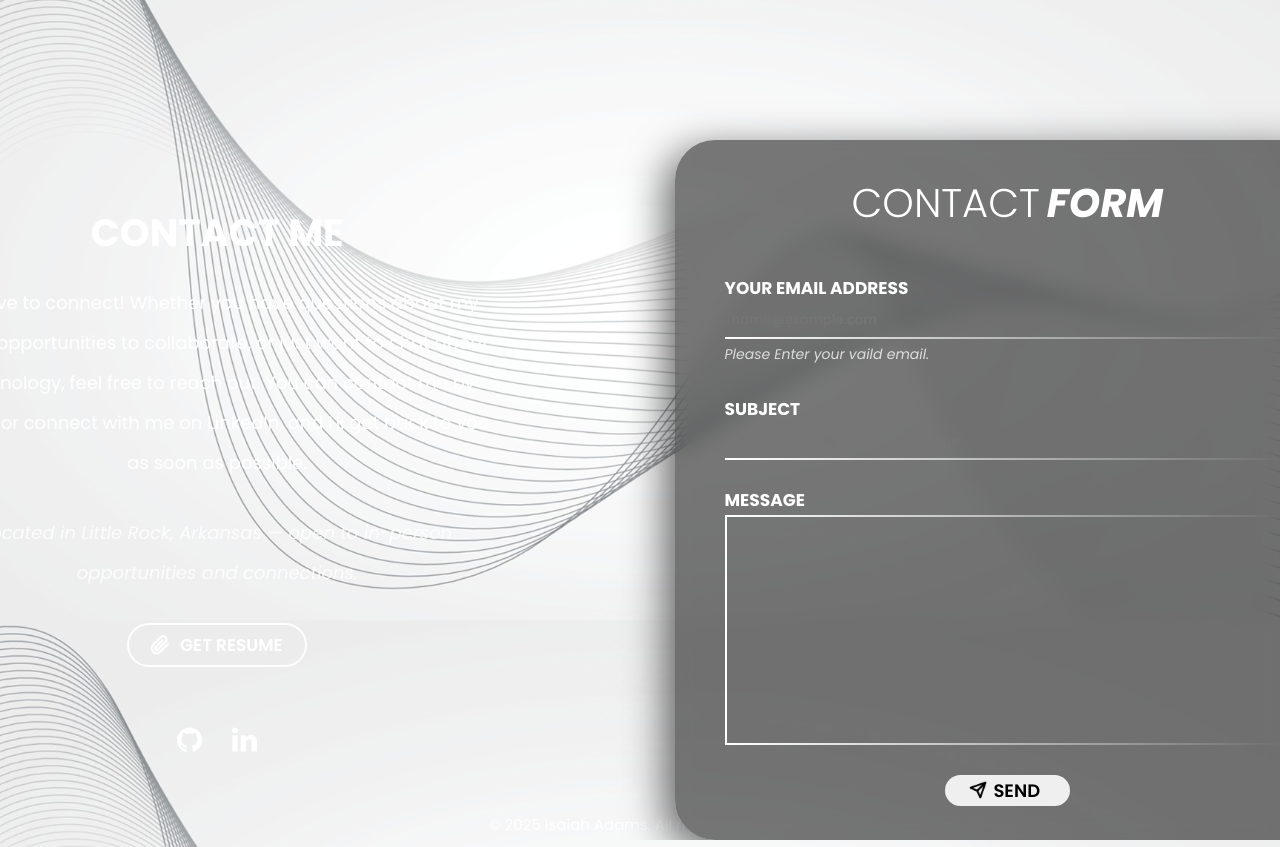
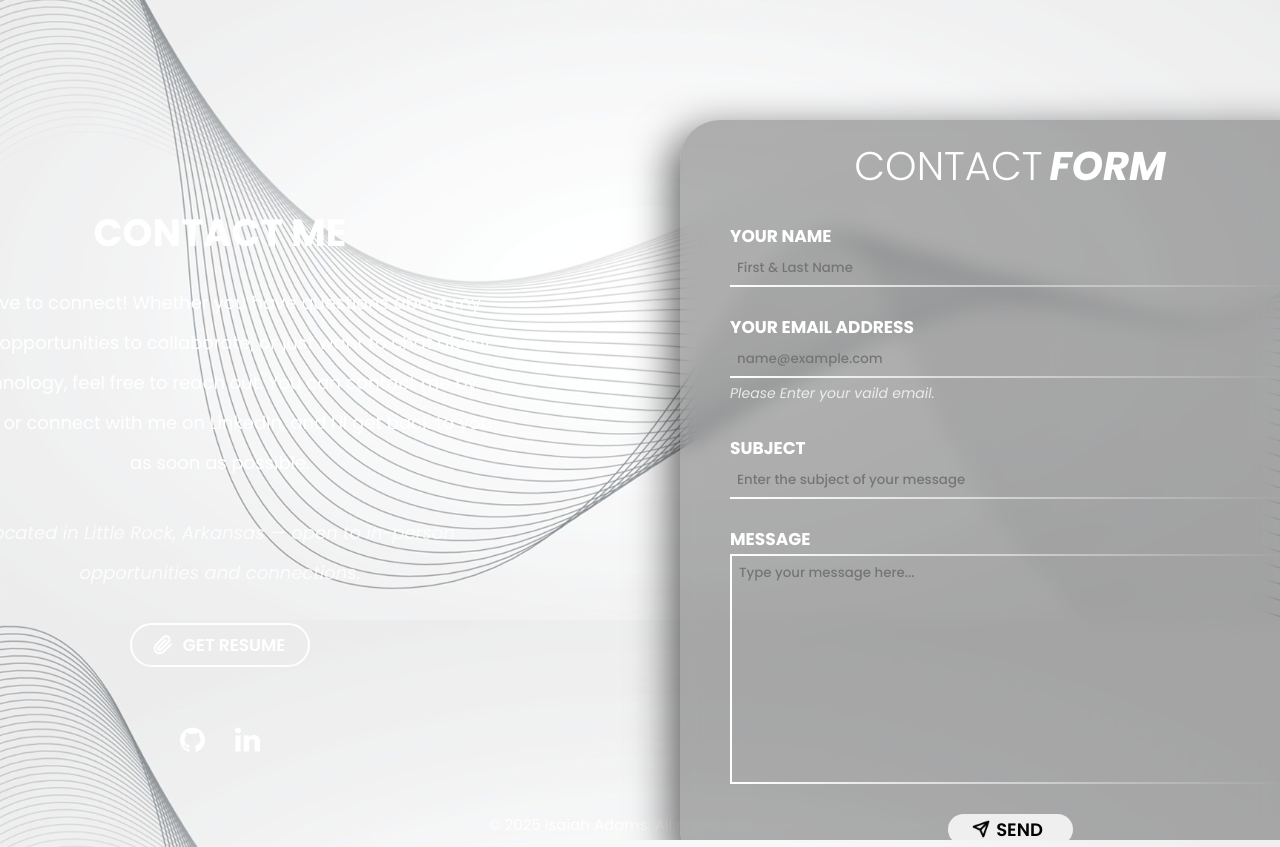
Before and after one commit to iadams1/personal-portfolio, a React (Vite) app: page / in a window 1280 px wide. Shown: the part 3400-4247 px from the top of the page. Built offline with nearby package versions, Linux system fonts and the light colour scheme.

Commit message:
Added emailjs to the site as well as made the configurations for it to work properly. Also, added the Name label in the form.

```diff
--- a/package.json
+++ b/package.json
@@ -10,6 +10,7 @@
     "preview": "vite preview"
   },
   "dependencies": {
+    "@emailjs/browser": "^4.4.1",
     "framer-motion": "^12.23.12",
     "react": "^19.1.1",
     "react-dom": "^19.1.1"
--- a/src/App.css
+++ b/src/App.css
@@ -707,15 +707,16 @@
   }
 
   .contact-grid-form {
-    width: 1500px;
+    width: 1500px auto;
+    height: 750px;
     justify-content: center;
     display: flex;
     flex-direction: column;
-    background-color: #00000087;
+    background-color: #0000004e;
     border-radius: 40px;
     box-shadow: -10px 10px 40px #00000099;
-    padding-top: 8px;
     backdrop-filter: blur(10px);
+    margin-top: -20px;
   }
 
   .contact-form-title {
@@ -723,7 +724,7 @@
     display: flex;
     gap: 7px;
     align-self: center;
-    padding-bottom: 25px;
+    padding-bottom: 10px;
   }
 
   .contact-title-1 {
--- a/src/components/Contact.jsx
+++ b/src/components/Contact.jsx
@@ -1,6 +1,32 @@
 import { motion } from "framer-motion"
+import React, { useRef } from "react"
+import emailjs from "@emailjs/browser"
 
 export const Contact = () => {
+    const form = useRef();
+
+    const sendEmail = (e) => {
+        e.preventDefault();
+
+        emailjs
+        .sendForm(
+            "service_4dovo1g",
+            "template_5xg6wci",
+            form.current,
+            "ux_wYzMPC2pH23eYg"
+        )
+        .then(
+            (result) => {
+            console.log("SUCCESS!", result.text);
+            alert("Message sent!");
+            },
+            (error) => {
+            console.log("FAILED...", error.text);
+            alert("Something went wrong.");
+            }
+        );
+    };
+
     return (
         <motion.section id="contact"
             className="contact"
@@ -67,7 +93,11 @@ export const Contact = () => {
                                 <h2 className="contact-title-1">Contact</h2>
                                 <h1 className="contact-title-2">Form</h1>
                             </div>
-                            <form className="contact-form">
+                            <form className="contact-form" ref={form} onSubmit={sendEmail}>
+                                <label>
+                                    <h3 className="contact-form-text">Your Name</h3>
+                                    <input type="text" name="name" placeholder="First & Last Name" className="form-email" required />
+                                </label>
                                 <label>
                                     <h3 className="contact-form-text">Your Email Address</h3>
                                     <input type="email" name="email" placeholder="name@example.com" className="form-email" required />
@@ -85,6 +115,7 @@ export const Contact = () => {
                                     className="form-button"
                                     whileHover={{ scale: 1.10 }}
                                     whileTap={{ scale: 0.95 }}
+                                    type="submit"
                                 >
                                     <div className="form-submit-icon">
                                         <img src="/Send.png"/>
```
Also changed, not shown: 1 other file (tests, documents, lock files or other folders).
